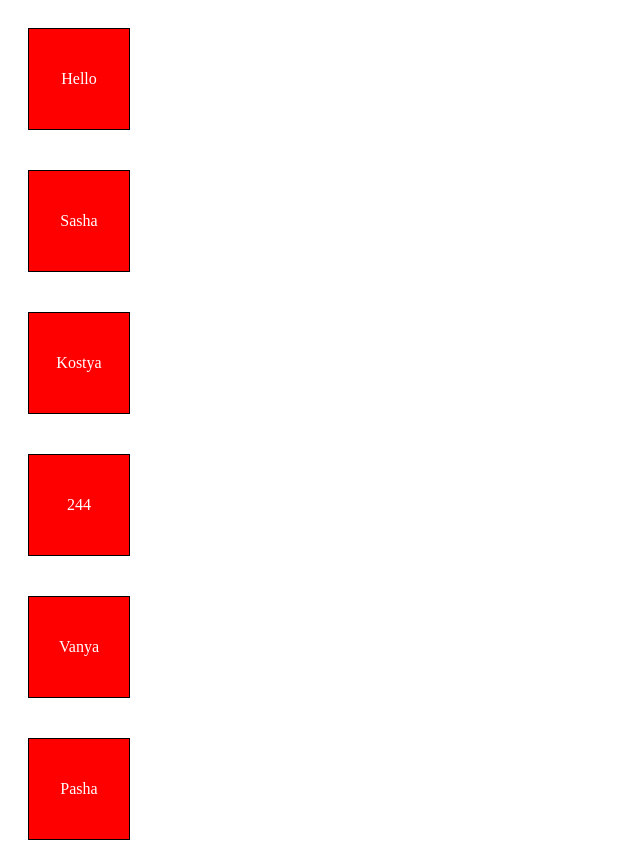
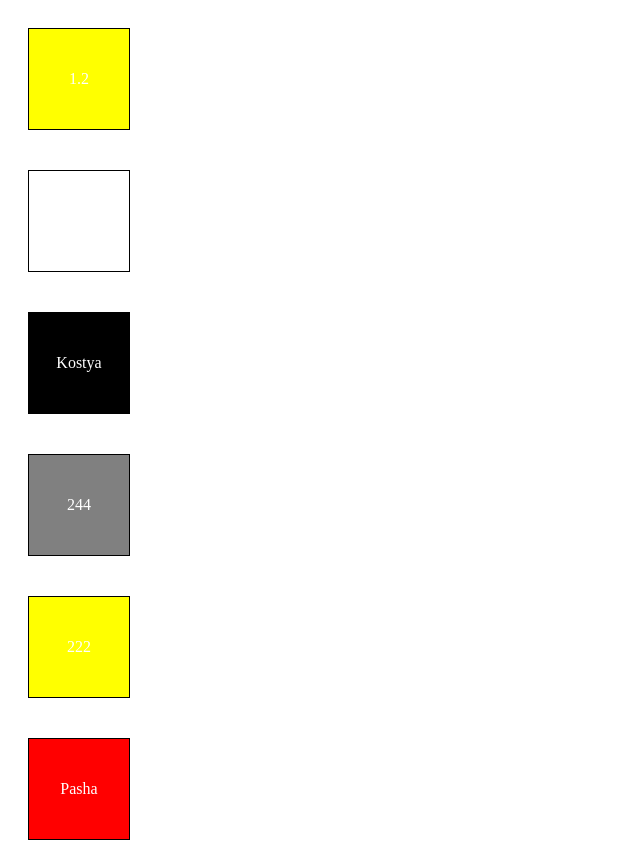
Before and after one commit to kostosHokage/react, a React (Create React App) app: page / in a window 1280 px wide. Shown: the top 841 px of the page, without its empty margins (0-640 px from the left). Built offline with nearby package versions, Linux system fonts and the light colour scheme.

Commit message:
#6 добавил 2 ключа - color, value. Цвета квадратов рендерятся из значения массивов, значения соответственно тоже

```diff
--- a/src/Square.js
+++ b/src/Square.js
@@ -4,22 +4,21 @@ import "./App.css"
 export default function Square(props) {
 
 let objects = [
-    {name: 'Hello', id: 1},
-    {name: 'Sasha', id: 2},
-    {name: 'Kostya', id: 3},
-    {name: 244, id: 4},
-    {name: 'Vanya', id: 5},
-    {name: 'Pasha', id: 6},
-    {name: 'Egor', id: 7},
-    {name: 'Seniors', id: 8},
-    {name: 'React', id: 9},
-    {name: 'Developers', id: 10},
+    {id: 1,value: 1.2, color: "yellow"},
+    {id: 2,value: 'Sasha', color: "white"},
+    {id: 3,value: 'Kostya', color: "black"},
+    {id: 4,value: 244, color: "grey"},
+    {id: 5,value: 222, color: 'yellow'},
+    {id: 6,value: 'Pasha', color: "red"},
+    {id: 7,value: 'Egor', color: "blue"},
+    {id: 8,value: 10.002, color: "pink"},
+    {id: 9,value: 12, color: "borrow"},
+    {id: 10,value: 'Developers', color: "black"},
 ]
-
 
     return (
         <div className="container">
-            {objects.map(el => <div className="square" key={el.id}>{el.name}</div>)}
+            {objects.map(el => <div className="square" style={{backgroundColor: el.color}} key={el.id}>{el.value}</div>)}
         </div>
 
     )
```
